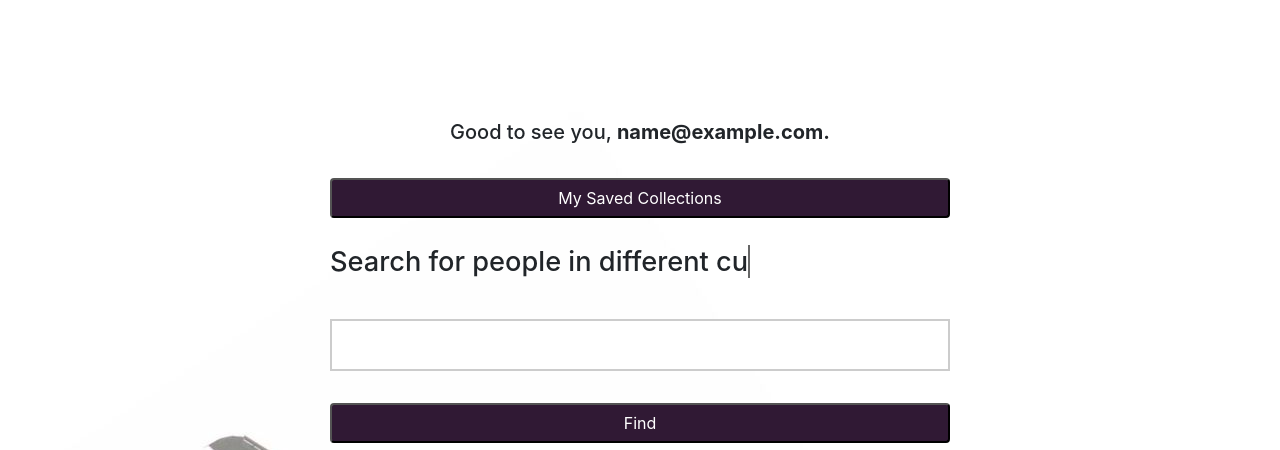
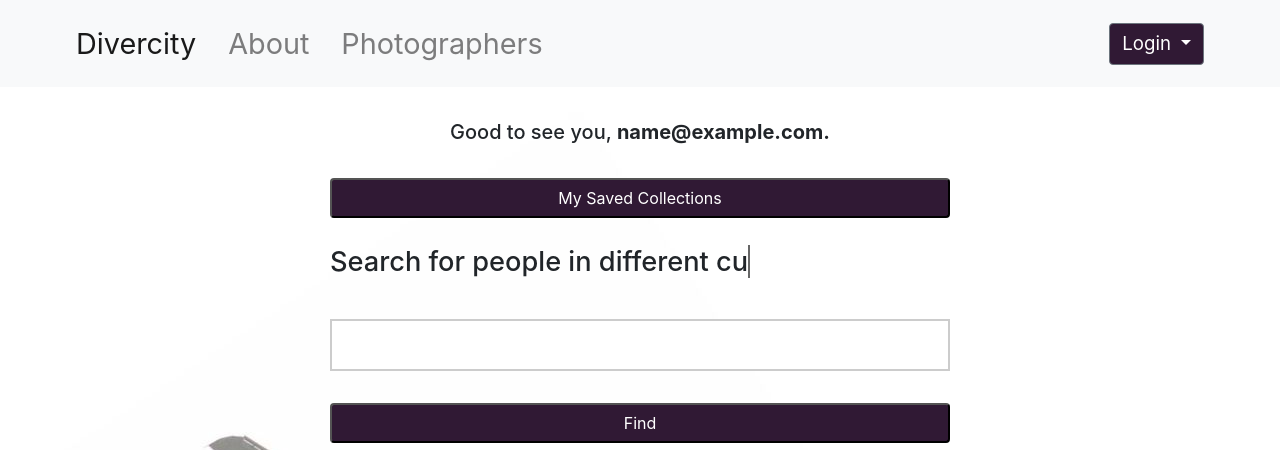
Before and after one commit to debiday/divercity_image_search, a Flask app: page /user-page in a window 1280 px wide; the page is wider, and only the part inside the window is pictured. Shown: the top 450 px of that part. Run offline with Flask 2, Linux system fonts and the light colour scheme; the visitor is signed in with stand-in values (Sample User, id 1); data comes from the database, SQL or seed files in the repository; some libraries are stand-ins or nearby versions.

Commit message:
Fix scroll to view, add sticky nav bar to user page

```diff
--- a/templates/user-page.html
+++ b/templates/user-page.html
@@ -2,15 +2,44 @@
 {% block title %}Image Search Logged In{% endblock %}
 
 {% block body %}
-
+<!------------------------User-Nav------------------------------->
+<nav class="navbar navbar-expand-lg  fixed-top navbar-light bg-light no-gutter" role="navigation" style="width:100%; z-index: 10;">
+  <div class="container">
+      <a class="navbar-brand" href="#">Divercity</a>
+      <button class="navbar-toggler border-0" id="hamburger" type="button" data-toggle="collapse" data-target="#exCollapsingNavbar">
+      </button>
+      <div class="collapse navbar-collapse" id="exCollapsingNavbar">
+          <ul class="nav navbar-nav">
+              <li class="nav-item px-2"><a href="#" class="nav-link">About</a></li>
+              <li class="nav-item px-2"><a href="#" class="nav-link">Photographers</a></li>
+          </ul>
+          <ul class="nav navbar-nav flex-row justify-content-between ml-auto">
+              <li class="nav-item order-2 order-md-1"><a href="#" class="nav-link" title="settings"><i class="fa fa-cog fa-fw fa-lg"></i></a></li>
+              <li class="dropdown order-1">
+                  <button type="button" id="dropdownMenu1" data-toggle="dropdown" class="btn btn-outline-secondary dropdown-toggle">Login <span class="caret"></span></button>
+                  <ul class="dropdown-menu dropdown-menu-right mt-2">
+                     <li class="px-3 py-2">
+                          <!-- <---->
+                          <form action="/login" class="navbar-form navbar-left" id="login-form" method="POST">
+                            <input type="email" placeholder="Email" id="email" class="form-control" name="email">
+                            <input type="password" placeholder="Password" class="form-control" id="password" name="password">
+                            <button type="submit" id="login-button" class="btn btn-default white-background" value="Login">Login</button>
+                            </form>
+                             <!-- <---->
+                      </li>
+                  </ul>
+              </li>
+          </ul>
+      </div>
+</nav>
+<!------------------------End-User-Nav------------------------------->
+<!----------------------Background-Image----------------------------->
 <div class="user-header">
   <img id="header-img-base" src="static/images/user.jpg" alt="header-image">
   </div>
 <!------ Image credits: Isabella Mendes, Pexels, Airplane ------->
+<!--------------------End-Background-Image--------------------------->
 
-<!------------------------User-Nav------------------------------->
-
-<!------------------------End-User-Nav------------------------------->
 <div style="text-align:center;">
     <h8><p id="user-id"style="color:white;">{{ user.user_id }}</p></h8>
     <p><h5>Good to see you, <b><span id="user-email">{{ user.email }}</span>.</b></h5></p>
@@ -58,5 +87,5 @@
 
 
 <div style="height: 20vh;"></div>
-
+<script src="static/js/returnResult.js"></script>
 {% endblock %}
```
Also changed, not shown: templates/homepage.html (+6 -13 lines).
